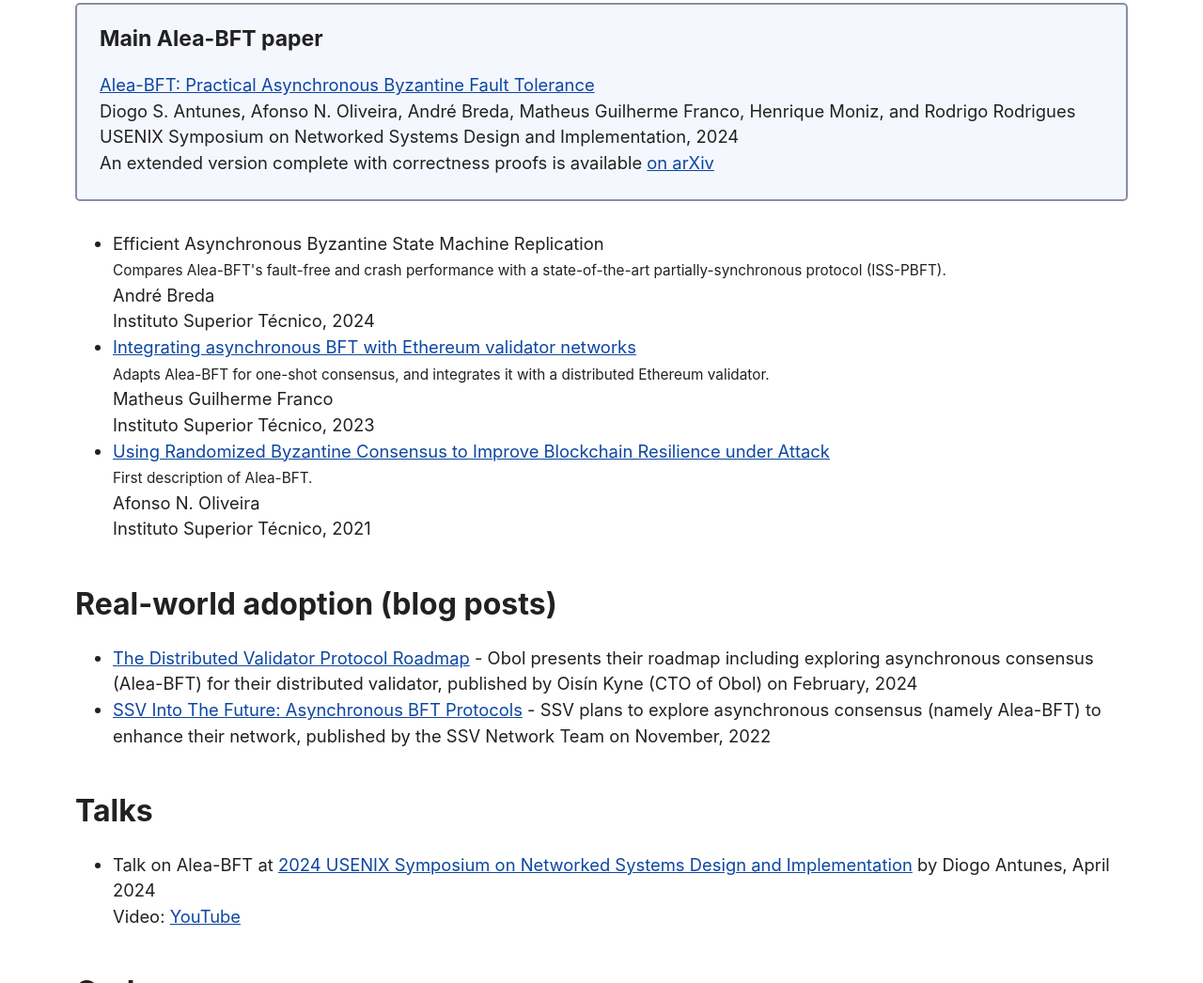
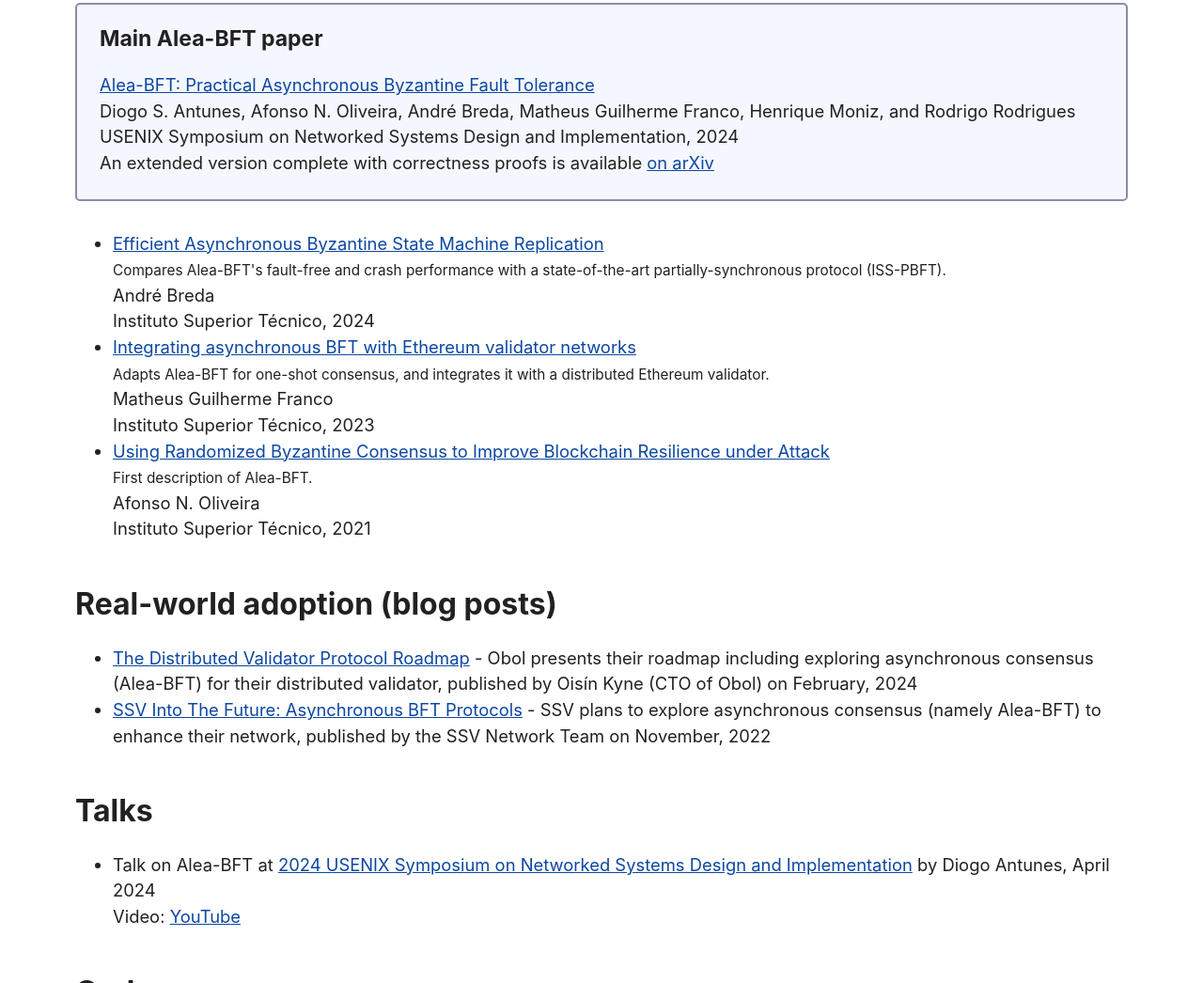
Before and after one commit to abread/aleabft-website, a plain HTML site: page index.html in a window 1280 px wide. Shown: the part 2278-3324 px from the top of the page at 94% size. Drawn offline with Linux system fonts and the light colour scheme.

Commit message:
link thesis

```diff
--- a/index.html
+++ b/index.html
@@ -163,7 +163,7 @@
 
     <ul>
         <li>
-            <!--<a href="javascript:alert('TODO')">-->Efficient Asynchronous Byzantine State Machine Replication<!--</a>-->
+            <a href="https://scholar.tecnico.ulisboa.pt/api/records/K4zKwORZdFJkMJKcqr_ar9UdrD-HeX5oaigD/file/eca882a647e1aaf098721d7acff8bb7490bcabb3c30d203562c9874052a0c45f.pdf">Efficient Asynchronous Byzantine State Machine Replication</a>
             <br>
             <small>Compares Alea-BFT's fault-free and crash performance with a state-of-the-art partially-synchronous protocol (ISS-PBFT).</small>
             <br>
```
